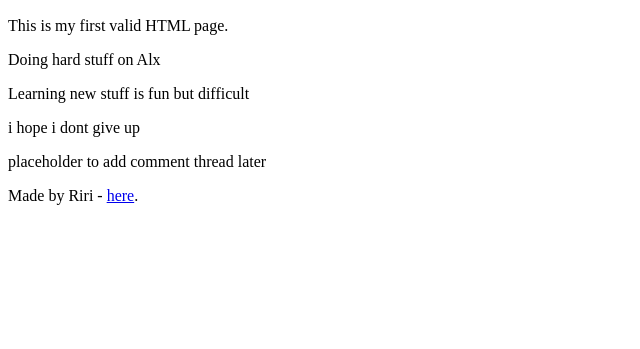
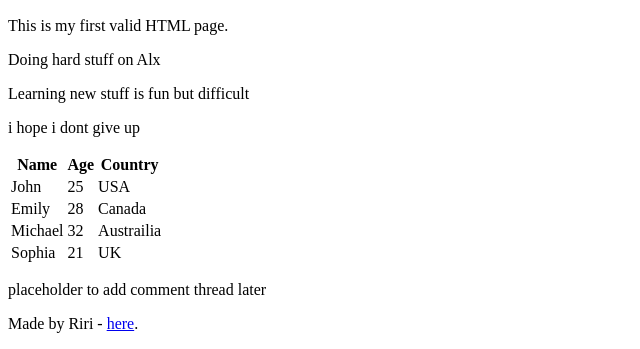
Before and after one commit to maame-gigi/My_First_Portfolio, a plain HTML site: page html_basic/index.html in a window 1280 px wide. Shown: the part 494-843 px from the top of the page, without its empty margins (0-640 px from the left). Before the commit the page ends 800 px from the top, so only its background shows below. Drawn offline with Linux system fonts and the light colour scheme.

Commit message:
update index.html

```diff
--- a/html_basic/index.html
+++ b/html_basic/index.html
@@ -25,6 +25,43 @@
   <p>Doing hard stuff on Alx</p>
   <p>Learning new stuff is fun but difficult</p>
   <p>i hope i dont give up</p>
+
+  <table>
+    <thead>
+      <tr>
+        <th>Name</th>
+        <th>Age</th>
+        <th>Country</th>
+      </tr>
+    </thead>
+
+    <tbody>
+      <tr>
+        <td>John</td>
+        <td>25</td>
+        <td>USA</td>
+      </tr>
+
+      <tr>
+        <td>Emily</td>
+        <td>28</td>
+        <td>Canada</td>
+      </tr>
+
+      <tr>
+        <td>Michael</td>
+        <td>32</td>
+        <td>Austrailia</td>
+      </tr>
+
+      <tr>
+        <td>Sophia</td>
+        <td>21</td>
+        <td>UK</td>
+      </tr>
+
+    </tbody>
+  </table>
   </article>
 
   <aside>
```
